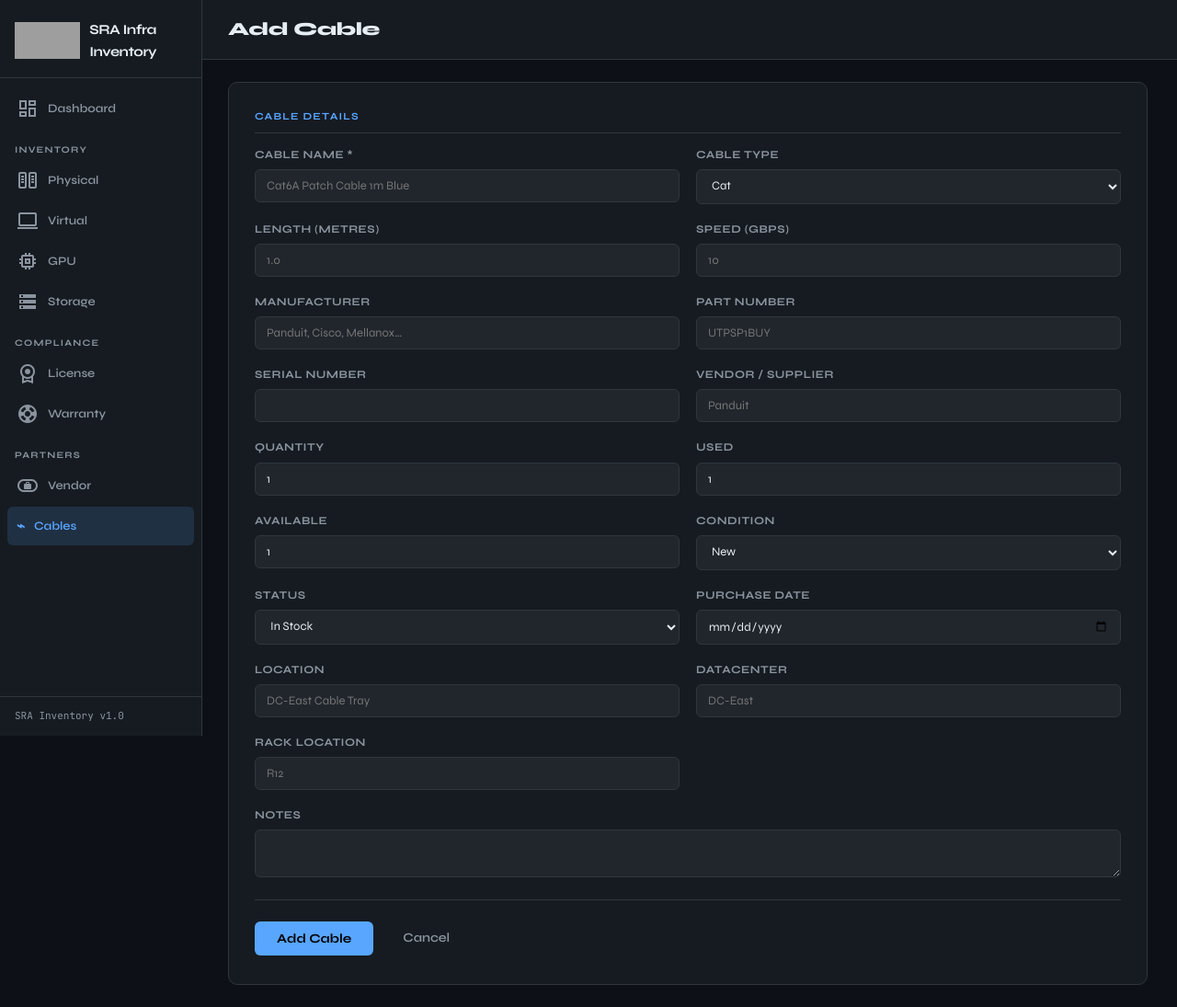
After one commit to rameshselvaraj-e/server_inventory, a Flask app: page /cables/add in a window 1280 px wide. The commit adds this page. Shown: the whole page at 92% size. Run offline with Flask 3, Linux system fonts and the light colour scheme; grey boxes are pictures that could not be loaded.

Commit message:
added cable codes

```diff
--- a/app.py
+++ b/app.py
@@ -1,7 +1,7 @@
 from flask import Flask, render_template, request, redirect, url_for, flash, jsonify, Response
 import mysql.connector
 from mysql.connector import Error
-from datetime import date, datetime
+from datetime import date
 import os, io
 import csv
 
@@ -12,8 +12,8 @@ app.secret_key = 'sim_secret_key'
 DB_CONFIG = {
     'host': 'localhost',
     'database': 'server_inventory',
-    'user': 'root',
-    'password': 'Welcome@123',
+    'user': 'itadmin',
+    'password': 'Itadmin@123',
     'port': '3306',
     'autocommit': True
 }
@@ -61,6 +61,7 @@ def index():
         'gpu_active':       query("SELECT COUNT(*) as c FROM gpu_inventory WHERE status='active'", fetchone=True)['c'],
         'storage_faulty':   query("SELECT COUNT(*) as c FROM storage_inventory WHERE status IN ('faulty','degraded')", fetchone=True)['c'],
         'total_storage_tb': query("SELECT COALESCE(ROUND(SUM(capacity_tb),1),0) as c FROM storage_inventory WHERE status != 'decommissioned'", fetchone=True)['c'],
+        'cables_qty':       query("SELECT COALESCE(SUM(quantity),0) as c FROM cable_inventory WHERE status!='in_stock'", fetchone=True)['c'],
     }
     return render_template('index.html', stats=stats)
 
@@ -249,7 +250,7 @@ def warranty_list():
     if status:
         sql += " AND status=%s"
         params.append(status)
-    sql += " ORDER BY support_end_date ASC"
+    sql += " ORDER BY end_date ASC"
     rows = query(sql, params)
     return render_template('warranty/list.html', rows=rows, search=search, status=status)
 
@@ -617,5 +618,80 @@ def storage_delete(id):
     flash('Storage device deleted.', 'warning')
     return redirect(url_for('storage_list'))
 
+# ═══════════════════════════════════════════════════════════════════════════════
+# CABLE INVENTORY
+# ═══════════════════════════════════════════════════════════════════════════════
+@app.route('/cables')
+def cable_list():
+    search     = request.args.get('search','').strip()
+    status     = request.args.get('status','')
+    cable_type = request.args.get('cable_type','')
+    sql        = "SELECT * FROM cable_inventory WHERE 1=1"
+    params     = []
+    if search:
+        sql += (" AND (cable_name LIKE %s OR cable_type LIKE %s OR manufacturer LIKE %s"
+        " OR datacenter LIKE %s)")
+        params += ['%'+search+'%']*4
+    if status:
+        sql += " AND status=%s"; params.append(status)
+    if cable_type:
+        sql += " AND cable_type=%s"; params.append(cable_type)
+    sql += " ORDER BY cable_type, cable_name"
+    rows = query(sql, params)
+
+    def _q(s,p=None): return query(s,p,fetchone=True) or {}
+    stats = {
+        'total':     (_q("SELECT COUNT(*) c FROM cable_inventory") or {}).get('c', 0),
+        'in_stock':  (_q("SELECT COUNT(*) c FROM cable_inventory WHERE status='in_stock'") or {}).get('c', 0),
+        'in_use':    (_q("SELECT COUNT(*) c FROM cable_inventory WHERE status='in_use'") or {}).get('c', 0),
+        'total_qty': (_q("SELECT COALESCE(SUM(quantity),0) c FROM cable_inventory WHERE status!='disposed'") or {}).get('c', 0),
+        'total_value': (_q("SELECT COALESCE(SUM(unit_cost*quantity),0) c FROM cable_inventory WHERE status!='disposed'") or {}).get('c', 0),
+        'by_type':   query("SELECT cable_type, COUNT(*) cnt, COALESCE(SUM(quantity),0) qty FROM cable_inventory GROUP BY cable_type ORDER BY cnt DESC LIMIT 8") or [],
+    }
+    return render_template('cables/list.html', rows=rows, search=search,
+                           status=status, cable_type=cable_type, stats=stats)
+
+@app.route('/cables/add', methods=['GET','POST'])
+def cable_add():
+    if request.method == 'POST':
+        f = request.form
+        query("""INSERT INTO cable_inventory
+            (cable_name,cable_type,length_m,data_gbps,manufacturer,
+            part_number,serial_number,quantity,used,available,
+            location,datacenter,rack_location,vendor,purchase_date,
+            condition_state,status,notes)
+            VALUES(%s,%s,%s,%s,%s,%s,%s,%s,%s,%s,%s,%s,%s,%s,%s,%s,%s,%s)""",
+            (f['cable_name'],f['cable_type'],f.get('length_m') or None,f.get('data_gbps') or None,f['manufacturer'],
+            f['part_number'],f['serial_number'],f.get('quantity') or 1,f.get('used') or None,f.get('available') or None,
+            f['location'],f['datacenter'],f['rack_location'],f['vendor'],f.get('purchase_date') or None,
+            f['condition_state'],f['status'],f['notes']))
+        flash('Cable added successfully!','success')
+        return redirect(url_for('cable_list'))
+    return render_template('cables/form.html', row=None, action='Add')
+
+@app.route('/cables/edit/<int:id>', methods=['GET','POST'])
+def cable_edit(id):
+    if request.method == 'POST':
+        f = request.form
+        query("""UPDATE cable_inventory SET
+            cable_name=%s,cable_type=%s,length_m=%s,data_gbps=%s,manufacturer=%s,
+            part_number=%s,serial_number=%s,quantity=%s,used=%s,available=%s,
+            location=%s,datacenter=%s,rack_location=%s,vendor=%s,purchase_date=%s,
+            condition_state=%s,status=%s,notes=%s WHERE id=%s""",
+            (f['cable_name'],f['cable_type'],f.get('length_m') or None,f.get('data_gbps') or None,f['manufacturer'],
+            f['part_number'],f['serial_number'],f.get('quantity') or 1,f.get('used') or None,f.get('available') or None,
+            f['location'],f['datacenter'],f['rack_location'],f['vendor'],f.get('purchase_date') or None,f['condition_state'],f['status'],f['notes'],id))
+        flash('Cable updated!','success')
+        return redirect(url_for('cable_list'))
+    row = query("SELECT * FROM cable_inventory WHERE id=%s",(id,),fetchone=True)
+    return render_template('cables/form.html', row=row, action='Edit')
+
+@app.route('/cables/delete/<int:id>', methods=['POST'])
+def cable_delete(id):
+    query("DELETE FROM cable_inventory WHERE id=%s",(id,))
+    flash('Cable deleted.','warning')
+    return redirect(url_for('cable_list'))
+
+
 if __name__ == '__main__':
     app.run(debug=True, host='0.0.0.0', port=5000)
--- a/templates/base.html
+++ b/templates/base.html
@@ -45,6 +45,9 @@
       <a href="{{ url_for('vendor_list') }}" class="nav-item {% if 'vendor' in request.endpoint %}active{% endif %}">
         <span class="material-symbols-outlined">business_chip</span> Vendor
       </a>
+        <a href="{{ url_for('cable_list') }}" class="nav-item {% if 'cable' in request.endpoint %}active{% endif %}">
+        <span class="nav-icon">⌁</span> Cables
+      </a>
     </nav>
     <div class="sidebar-footer">SRA Inventory v1.0</div>
   </aside>
--- /dev/null
+++ b/templates/cables/form.html
@@ -0,0 +1,136 @@
+{% extends 'base.html' %}
+{% block title %}{{ action }} Cable{% endblock %}
+{% block page_title %}{{ action }} Cable{% endblock %}
+
+{% block content %}
+<div class="form-card">
+  <form method="post">
+
+    <div class="form-section-title">Cable Details</div>
+    <div class="form-grid">
+      <div class="form-group">
+        <label>Cable Name *</label>
+        <input type="text" name="cable_name" value="{{ row.cable_name if row else '' }}"
+               required class="form-input" placeholder="Cat6A Patch Cable 1m Blue"/>
+      </div>
+
+      <div class="form-group">
+        <label>Cable Type</label>
+        <select name="cable_type" class="form-select">
+        {% for t in ['Cat','DAC','Fiber','RJ45','SFP+','QSFP+','QSFP28','Other'] %}
+        <option value="{{ t }}" {% if row and row.cable_type==t %}selected{% endif %}>{{ t }}</option>
+        {% endfor %}
+        </select>
+        </div>
+
+      <div class="form-group">
+        <label>Length (metres)</label>
+        <input type="number" name="length_m" step="0.01"
+               value="{{ row.length_m if row else '' }}" class="form-input" placeholder="1.0"/>
+      </div>
+
+      <div class="form-group">
+        <label>Speed (Gbps)</label>
+        <input type="number" name="data_gbps" step="0.01"
+               value="{{ row.data_gbps if row else '' }}" class="form-input" placeholder="10"/>
+      </div>
+
+      <div class="form-group">
+        <label>Manufacturer</label>
+        <input type="text" name="manufacturer" value="{{ row.manufacturer if row else '' }}"
+               class="form-input" placeholder="Panduit, Cisco, Mellanox…"/>
+      </div>
+
+      <div class="form-group">
+        <label>Part Number</label>
+        <input type="text" name="part_number" value="{{ row.part_number if row else '' }}"
+               class="form-input" placeholder="UTPSP1BUY"/>
+      </div>
+
+      <div class="form-group">
+        <label>Serial Number</label>
+        <input type="text" name="serial_number" value="{{ row.serial_number if row else '' }}"
+               class="form-input"/>
+      </div>
+
+      <div class="form-group">
+        <label>Vendor / Supplier</label>
+        <input type="text" name="vendor" value="{{ row.vendor if row else '' }}"
+               class="form-input" placeholder="Panduit"/>
+      </div>
+
+      <div class="form-group">
+        <label>Quantity</label>
+        <input type="number" name="quantity" value="{{ row.quantity if row else 1 }}"
+               min="0" class="form-input"/>
+      </div>
+
+      <div class="form-group">
+        <label>Used</label>
+        <input type="number" name="used" value="{{ row.used if row else 1 }}"
+               min="0" class="form-input"/>
+      </div>
+
+      <div class="form-group">
+        <label>Available</label>
+        <input type="number" name="available" value="{{ row.available if row else 1 }}"
+               min="0" class="form-input"/>
+      </div>
+
+      <div class="form-group">
+        <label>Condition</label>
+        <select name="condition_state" class="form-select">
+          {% for c in ['new','used','damaged','disposed'] %}
+            <option value="{{ c }}" {% if row and row.condition_state==c %}selected
+            {% elif not row and c=='new' %}selected{% endif %}>{{ c.title() }}</option>
+          {% endfor %}
+        </select>
+      </div>
+
+      <div class="form-group">
+        <label>Status</label>
+        <select name="status" class="form-select">
+          {% for s in ['in_stock','in_use','reserved','disposed'] %}
+            <option value="{{ s }}" {% if row and row.status==s %}selected
+            {% elif not row and s=='in_stock' %}selected{% endif %}>{{ s.replace('_',' ').title() }}</option>
+          {% endfor %}
+        </select>
+      </div>
+
+      <div class="form-group">
+        <label>Purchase Date</label>
+        <input type="date" name="purchase_date"
+               value="{{ row.purchase_date if row else '' }}" class="form-input"/>
+      </div>
+
+      <div class="form-group">
+        <label>Location</label>
+        <input type="text" name="location" value="{{ row.location if row else '' }}"
+               class="form-input" placeholder="DC-East Cable Tray"/>
+      </div>
+
+      <div class="form-group">
+        <label>Datacenter</label>
+        <input type="text" name="datacenter" value="{{ row.datacenter if row else '' }}"
+               class="form-input" placeholder="DC-East"/>
+      </div>
+
+      <div class="form-group">
+        <label>Rack Location</label>
+        <input type="text" name="rack_location" value="{{ row.rack_location if row else '' }}"
+               class="form-input" placeholder="R12"/>
+      </div>
+
+      <div class="form-group form-full">
+        <label>Notes</label>
+        <textarea name="notes" class="form-textarea" rows="2">{{ row.notes if row else '' }}</textarea>
+      </div>
+    </div>
+
+    <div class="form-actions">
+      <button type="submit" class="btn-submit">{{ action }} Cable</button>
+      <a href="{{ url_for('cable_list') }}" class="btn-cancel">Cancel</a>
+    </div>
+  </form>
+</div>
+{% endblock %}
```
Also changed, not shown: templates/cables/list.html (added, +137 -0 lines), templates/index.html (+9 -0 lines).
